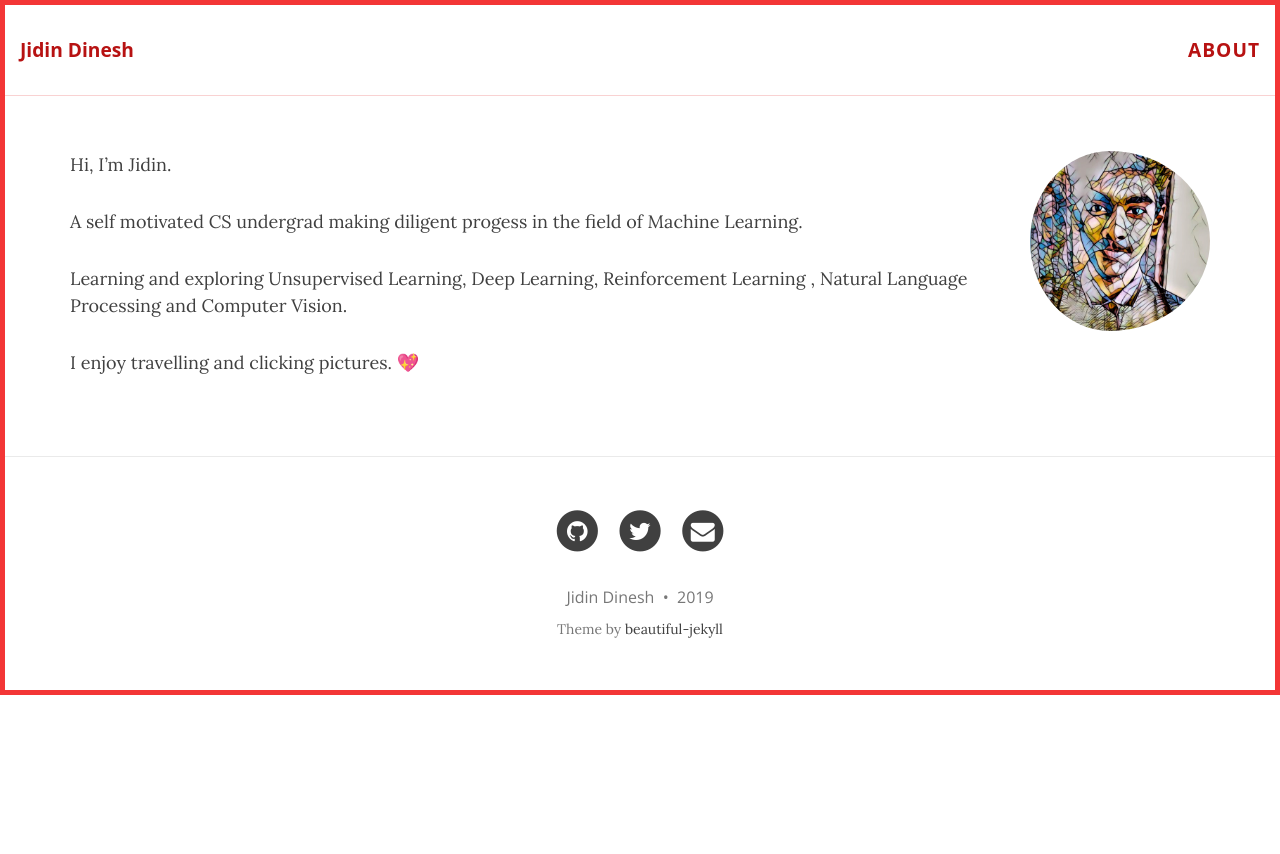
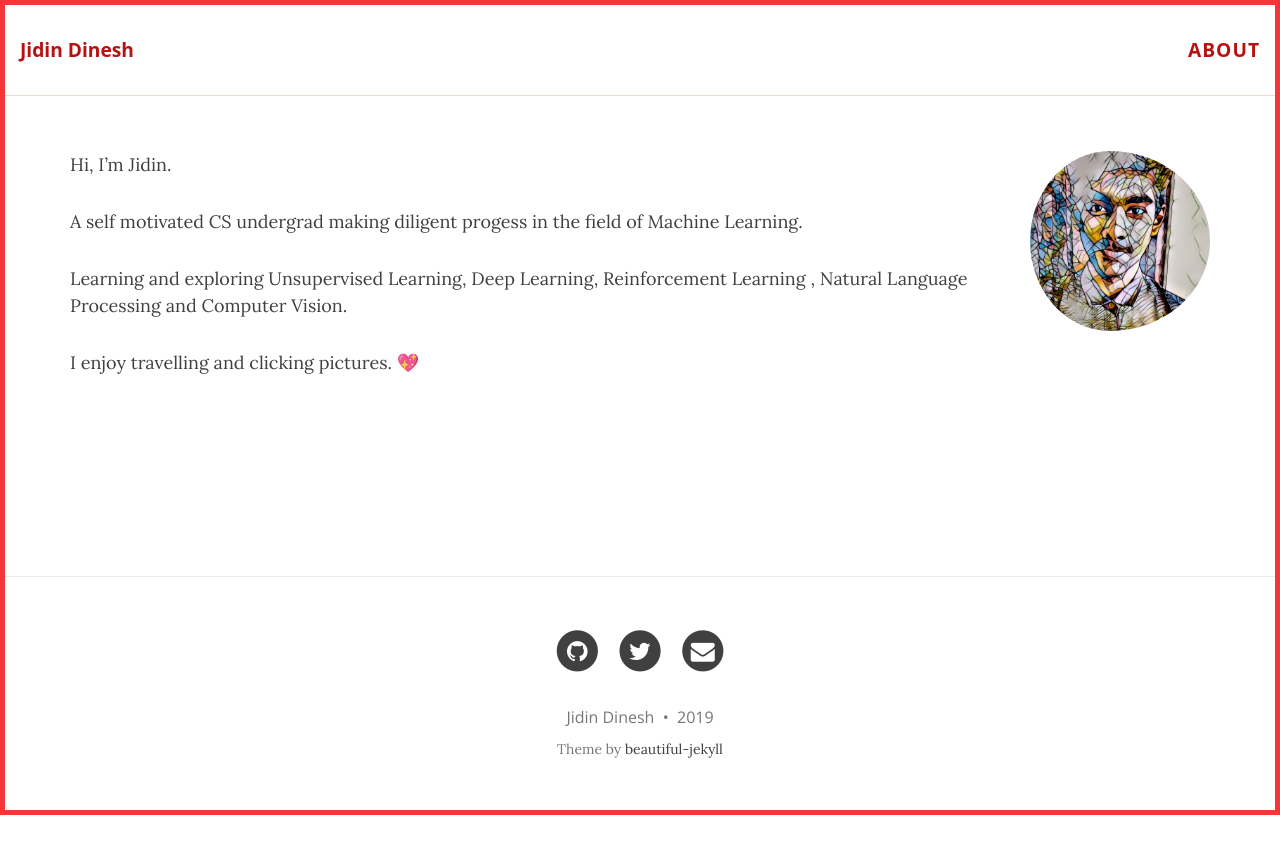
Before and after one commit to jidindinesh/jidindinesh.github.io, a Jekyll site: the page built from About.md, in a window 1280 px wide. Shown: the top 854 px of the page. Built offline with Jekyll 4.4.1, drawn with Linux system fonts in a browser that asks for light colours; nearby versions of some CDN libraries; our own code applies the rules of GitHub Pages for plain Markdown files.

Commit message:
Update About.md

```diff
--- a/About.md
+++ b/About.md
@@ -12,3 +12,6 @@ A self motivated CS undergrad making diligent progess in the field of Machine Le
 Learning and exploring Unsupervised Learning, Deep Learning, Reinforcement Learning , Natural Language Processing and Computer Vision.
 
 I enjoy travelling and clicking pictures. 💖
+
+
+<div style="margin: 150px;"></div>
```
